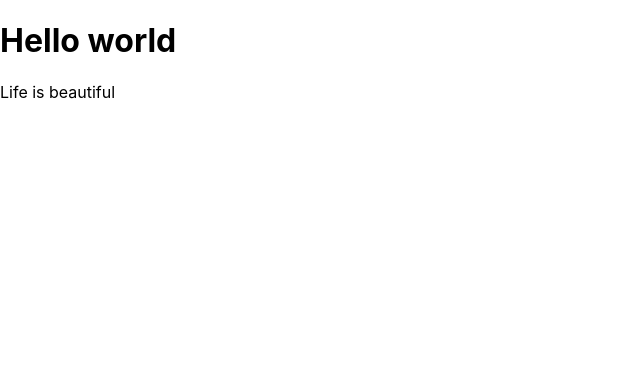
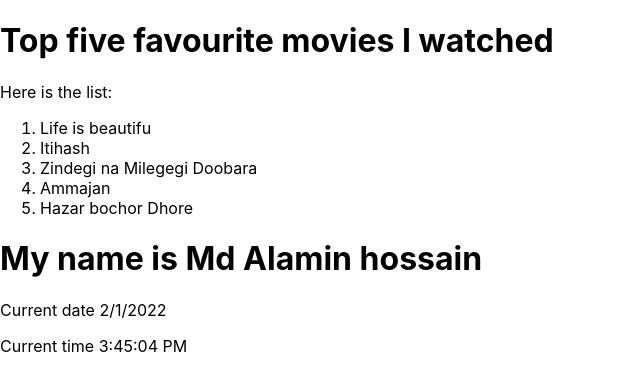
Before and after one commit to hossainalamin/ReactJs, a React (Create React App) app: page / in a window 1280 px wide. Shown: the top 390 px of the page, without its empty margins (0-640 px from the left). Built offline with nearby package versions, Linux system fonts and the light colour scheme.

Commit message:
JSX expression and template lite ral

```diff
--- a/public/index.html
+++ b/public/index.html
@@ -29,15 +29,6 @@
   <body>
     <noscript>You need to enable JavaScript to run this app.</noscript>
     <div id="root"></div>
-    <!--
-      This HTML file is a template.
-      If you open it directly in the browser, you will see an empty page.
-
-      You can add webfonts, meta tags, or analytics to this file.
-      The build step will place the bundled scripts into the <body> tag.
-
-      To begin the development, run `npm start` or `yarn start`.
-      To create a production bundle, use `npm run build` or `yarn build`.
-    -->
+    <div id="para"></div>
   </body>
 </html>
--- a/src/index.js
+++ b/src/index.js
@@ -3,16 +3,30 @@ import ReactDOM from 'react-dom';
 import './index.css';
 import App from './App';
 import reportWebVitals from './reportWebVitals';
-
+const name = "Md Alamin hossain"
+var currentDate = new Date()
 ReactDOM.render(
   [
-  <h1>Hello world</h1>,
-  <p>Life is beautiful</p>
+  <h1>Top five favourite movies I watched</h1>,
+  <p>Here is the list:</p>,
+  <ol>
+    <li>Life is beautifu</li>
+    <li>Itihash</li>
+    <li>Zindegi na Milegegi Doobara</li>
+    <li>Ammajan</li>
+    <li>Hazar bochor Dhore</li>
+  </ol>,
+  <h1>{`My name is ${name}`}</h1>,
+  <p>{`Current date ${currentDate.toLocaleDateString()}`}</p>,
+  <p>{`Current time ${currentDate.toLocaleTimeString()}`}</p>
   ],
   document.querySelector("#root")
 )
-
-// If you want to start measuring performance in your app, pass a function
-// to log results (for example: reportWebVitals(console.log))
-// or send to an analytics endpoint. Learn more: https://bit.ly/CRA-vitals
+// ReactDom.render(
+//   <>
+//     <p>This is nice using react</p>
+//     <h1>Good Night</h1>
+//   </>,
+//   document.getElementById('para')
+// )
 reportWebVitals();
```
